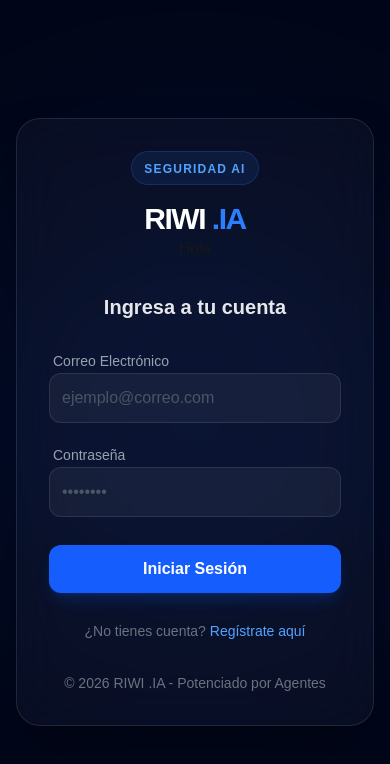
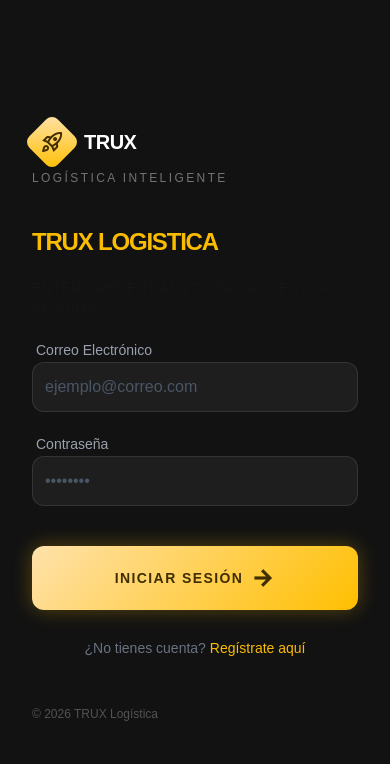
Before and after one commit to Efesto13/prueba-typescript12, a Next.js app: page /login in a window 390 px wide. Shown: the top 764 px of the page. Built offline with nearby package versions, Linux system fonts and the light colour scheme.

Commit message:
feat: changes in login frontend

```diff
--- a/src/app/(auth)/layout.tsx
+++ b/src/app/(auth)/layout.tsx
@@ -1,33 +1,36 @@
-import { Metadata } from "next";
-
-export const metadata: Metadata = {
-    title: "Register y login de mi app",
-    description: "quiero que encuentren esto",
-};
-
 export default function authLayout({
     children,
 }: Readonly<{
     children: React.ReactNode;
 }>) {
     return (
-        <div className="min-h-screen w-full flex items-center justify-center p-4 bg-slate-950 bg-[radial-gradient(ellipse_at_top,_var(--tw-gradient-stops))] from-blue-900/20 via-slate-950 to-black overflow-hidden relative">
-            <div className="absolute top-1/2 left-1/2 -translate-x-1/2 -translate-y-1/2 w-[500px] h-[500px] bg-blue-600/10 rounded-full blur-[120px] pointer-events-none" />
-            <div className="bg-white/[0.03] backdrop-blur-xl border border-white/10 rounded-3xl p-8 shadow-2xl shadow-black/50">
-                <div className="text-center mb-8">
-                    <div className="inline-block px-3 py-1 rounded-full bg-blue-500/10 border border-blue-500/20 mb-4">
-                        <span className="text-xs font-bold text-blue-400 tracking-widest uppercase">Seguridad AI</span>
+        <div className="flex min-h-screen w-full">
+            {/* Panel izquierdo - Formulario */}
+            <section className="w-full lg:w-[40%] flex flex-col justify-center px-8 sm:px-16 lg:px-24 bg-[#121212] relative z-10">
+                {/* Branding */}
+                <div className="mb-10">
+                    <div className="flex items-center gap-3 mb-2">
+                        <div className="w-10 h-10 bg-[linear-gradient(135deg,_#ffe2ab_0%,_#ffbf00_100%)] rounded-lg rotate-45 flex items-center justify-center">
+                            <span className="material-symbols-outlined -rotate-45 text-[#402d00] text-lg font-bold">rocket_launch</span>
+                        </div>
+                        <span className="text-white font-black text-xl tracking-tight">TRUX</span>
                     </div>
-                    <h1 className="text-3xl font-black text-white tracking-tighter">
-                        RIWI <span className="text-blue-500">.IA</span>
-                    </h1>
-                    <h1>Hola</h1>
+                    <p className="text-xs text-neutral-500 uppercase tracking-[0.2em]">Logística Inteligente</p>
                 </div>
+
                 {children}
-                <p className="text-center mt-8 text-sm text-gray-500 font-light">
-                    &copy; 2026 RIWI .IA - Potenciado por Agentes
+
+                <p className="mt-12 text-xs text-neutral-600">
+                    &copy; 2026 TRUX Logística
                 </p>
-            </div>
+            </section>
+
+            {/* Panel derecho - Visual decorativo */}
+            <section className="hidden lg:block lg:w-[60%] relative overflow-hidden bg-black">
+                <img alt="logistics center" className="w-full h-full object-cover" data-alt="dramatic wide angle shot of a futuristic dark logistics warehouse with amber motion blur light trails of moving transport trucks" src="https://lh3.googleusercontent.com/aida-public/AB6AXuAYQ9_5YvdxS-Ypf_9Ebo07He6RUd0BUYz4hr7Ar4sz8WtK2Cw22ViuQ8To_Z5QZy6sRp1EWMG-ZfwGrHZm5tO6e9YbeUL0uJVFQESCR0L9tqxEV8PGqwMIExdE-F87JHsC7btHrpOfR5k-n1nVDD5bKJQ4fHCBlUVsxVi7jl0MMGrj_tuCZqx0NJVVEtFRIFGmgcuqaG9xMqBSH-SkBaLjo3B7mCkFZ5SaB1B4XzJYeFoV7KsWRgl2HOlmWD-B8YMn40upGo-xpv_q" />
+                {/* Capa oscura sobre la imagen */}
+                <div className="absolute inset-0 bg-black/50"></div>
+            </section>
         </div>
     );
 }
--- a/src/app/(dashboard)/masterAdmin/page.tsx
+++ b/src/app/(dashboard)/masterAdmin/page.tsx
@@ -1,4 +1,5 @@
 'use client';
+
 import DashboardAdmin from "@/components/ui/DashboardAdmin";
 
 export default function MasterAdmin() {
--- a/src/app/page.tsx
+++ b/src/app/page.tsx
@@ -1,19 +1,66 @@
+import LoginForm from "@/components/ui/LoginForm";
 export default function Home() {
   return (
     <>
-      <main className="min-h-screen flex flex-col items-center justify-center p-8 bg-slate-950 bg-[radial-gradient(ellipse_at_top,_var(--tw-gradient-stops))] from-blue-900/20 via-slate-950 to-black text-white">
-        <div className="text-center max-w-3xl animate-in fade-in slide-in-from-bottom-8 duration-1000">
-          <h1 className="text-6xl md:text-8xl font-black mb-6 tracking-tighter"> Bienvenido a <span className="text-transparent bg-clip-text bg-gradient-to-r from-blue-400 to-purple-600">RIWI .IA</span>
-          </h1>
-          <p className="text-xl md:text-2xl text-gray-400 mb-10 font-light leading-relaxed"> La plataforma definitiva para gestionar tus clases y proyectos con el poder de la inteligencia artificial.
-          </p>
-          <div className="flex gap-4 justify-center">
-            <a href="/register" className="px-8 py-4 bg-white text-black rounded-full font-bold hover:bg-gray-200 transition-all transform hover:scale-105"> Empezar ahora
-            </a>
-            <a href="/login" className="px-8 py-4 bg-white/5 border border-white/10 rounded-full font-bold hover:bg-white/10 transition-all"> Iniciar sesión
-            </a>
+      <main className="flex min-h-screen w-full">
+        <section className="w-full lg:w-[40%] flex flex-col justify-center px-8 sm:px-16 lg:px-24 z-10 bg-surface">
+          <div>
+            <LoginForm />
           </div>
-        </div>
+        </section>
+        <section className="hidden lg:block lg:w-[60%] relative overflow-hidden bg-black">
+
+          <div className="absolute inset-0 z-0">
+            <img alt="logistics center" className="w-full h-full object-cover opacity-40 mix-blend-luminosity" data-alt="dramatic wide angle shot of a futuristic dark logistics warehouse with amber motion blur light trails of moving transport trucks" src="https://lh3.googleusercontent.com/aida-public/AB6AXuAYQ9_5YvdxS-Ypf_9Ebo07He6RUd0BUYz4hr7Ar4sz8WtK2Cw22ViuQ8To_Z5QZy6sRp1EWMG-ZfwGrHZm5tO6e9YbeUL0uJVFQESCR0L9tqxEV8PGqwMIExdE-F87JHsC7btHrpOfR5k-n1nVDD5bKJQ4fHCBlUVsxVi7jl0MMGrj_tuCZqx0NJVVEtFRIFGmgcuqaG9xMqBSH-SkBaLjo3B7mCkFZ5SaB1B4XzJYeFoV7KsWRgl2HOlmWD-B8YMn40upGo-xpv_q" />
+            <div className="absolute inset-0 bg-gradient-to-r from-surface via-transparent to-transparent"></div>
+            <div className="absolute inset-0 bg-gradient-to-t from-surface via-transparent to-transparent opacity-60"></div>
+          </div>
+          {/* <!-- Floating Telemetry Modules (Asymmetric Bento Style) --> */}
+          <div className="absolute inset-0 flex items-center justify-center p-12 z-10">
+            <div className="grid grid-cols-6 grid-rows-6 gap-4 w-full h-full">
+              {/* <!-- Main Telemetry Hero --> */}
+              <div className="col-start-2 col-end-5 row-start-2 row-end-4 glass-panel bg-[#303030] rounded-xl p-8 border border-white/5 flex flex-col justify-between">
+                <div className="flex justify-between items-start">
+                  <span className="material-symbols-outlined text-primary-container text-4xl">dynamic_feed</span>
+                  <span className="text-[10px] font-bold uppercase tracking-[0.2em] text-primary-container bg-primary-container/10 px-3 py-1 rounded-full">Real-time Feed</span>
+                </div>
+                <div>
+                  <div className="text-[10px] font-bold text-neutral-400 uppercase tracking-[0.1em] mb-1">Global Fleet Momentum</div>
+                  <div className="text-6xl font-black tracking-tighter text-white italic">84.2<span className="text-2xl not-italic ml-2 text-primary-container">Mph</span></div>
+                </div>
+              </div>
+              {/* <!-- Secondary Metric --> */}
+              <div className="col-start-5 col-end-7 row-start-3 row-end-5 glass-panel bg-[#303030] rounded-xl p-6 border border-white/5 self-end">
+                <div className="text-[10px] font-bold text-neutral-400 uppercase tracking-[0.1em] mb-4">Route Efficiency</div>
+                <div className="flex items-end gap-2">
+                  <div className="h-16 w-2 bg-primary-container rounded-t-full"></div>
+                  <div className="h-24 w-2 bg-primary-container rounded-t-full"></div>
+                  <div className="h-12 w-2 bg-primary-container/20 rounded-t-full"></div>
+                  <div className="h-20 w-2 bg-primary-container rounded-t-full"></div>
+                  <div className="ml-4 text-4xl font-black text-on-surface">98%</div>
+                </div>
+              </div>
+              {/* <!-- Small Decorative Node --> */}
+              <div className="col-start-2 col-end-3 row-start-4 row-end-5 glass-panel bg-[#303030] rounded-xl flex items-center justify-center border border-white/5">
+                <span className="material-symbols-outlined text-neutral-500" data-weight="fill">hub</span>
+              </div>
+              {/* <!-- Visual Accent Line --> */}
+              <div className="col-start-1 col-end-7 row-start-6 row-end-7 flex items-center px-12">
+                <div className="h-[1px] w-full bg-gradient-to-r from-transparent via-primary-container/30 to-transparent"></div>
+              </div>
+            </div>
+          </div>
+          {/* <!-- Bottom Left Brand Tag --> */}
+          <div className="absolute bottom-12 left-12 z-20 flex items-center gap-4">
+            <div className="w-12 h-12 bg-primary-container flex items-center justify-center rounded-xl rotate-45">
+              <span className="material-symbols-outlined -rotate-45 text-on-primary font-bold">rocket_launch</span>
+            </div>
+            <div>
+              <div className="text-xs font-black tracking-widest text-on-surface uppercase">Kinetic Precision</div>
+              <div className="text-[10px] font-medium text-neutral-500 uppercase tracking-[0.2em]">Next-Gen Logistic OS</div>
+            </div>
+          </div>
+        </section>
       </main>
     </>
   );
--- a/src/components/ui/LoginForm.tsx
+++ b/src/components/ui/LoginForm.tsx
@@ -58,10 +58,9 @@ export default function RegisterForm() {
     }
 
     return (
-        <form onSubmit={handleSubmit} className="flex flex-col gap-5 w-full">
-            <h2 className="text-xl font-semibold text-white/90 text-center mb-2">Ingresa a tu cuenta</h2>
-
-            <div className="space-y-2">
+        <form onSubmit={handleSubmit} className="flex flex-col gap-5 w-full text-start">
+            <h2 className="text-2xl font-black tracking-tighter text-[#fbbc00]">TRUX LOGISTICA</h2>
+            <p className="text-on-surface-variant font-medium tracking-wide text-sm uppercase opacity-70">Enter credentials to initialize your session</p>            <div className="space-y-2">
                 <label className="text-sm font-medium text-gray-400 ml-1">Correo Electrónico</label>
                 <input
                     type="email"
@@ -82,18 +81,15 @@ export default function RegisterForm() {
                     onChange={e => setPassword(e.target.value)}
                 />
             </div>
-
-            <button
-                type="submit"
-                className="w-full bg-blue-600 hover:bg-blue-500 text-white py-3 rounded-xl font-bold transition-all shadow-lg shadow-blue-600/20 active:scale-[0.98] mt-2"
-            >
+            <button className="w-full py-5 rounded-xl text-[#402d00] mt-5 font-bold uppercase tracking-widest text-sm bg-[linear-gradient(135deg,_#ffe2ab_0%,_#ffbf00_100%)] shadow-[0_0_20px_rgba(255,191,0,0.3)] transition-all duration-300 active:scale-[0.98] flex items-center justify-center gap-2" type="submit">
                 Iniciar Sesión
+                <span className="material-symbols-outlined text-lg" style={{ fontVariationSettings: "'wght' 700" }}>arrow_forward</span>
             </button>
 
             <div className="text-center mt-2">
                 <p className="text-sm text-gray-500">
                     ¿No tienes cuenta?{" "}
-                    <Link href="/register" className="text-blue-400 hover:text-blue-300 font-medium transition-colors">
+                    <Link href="/register" className="text-[#fbbc00] hover:text-[#e3ab14] font-medium transition-colors">
                         Regístrate aquí
                     </Link>
                 </p>
```
Also changed, not shown: 2 other files (tests, documents, lock files or other folders).
